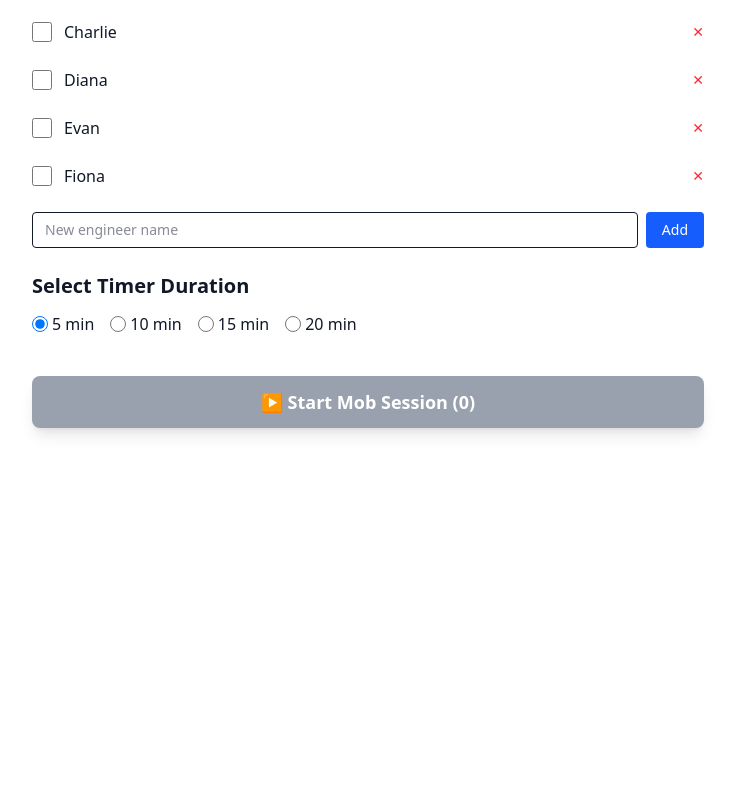
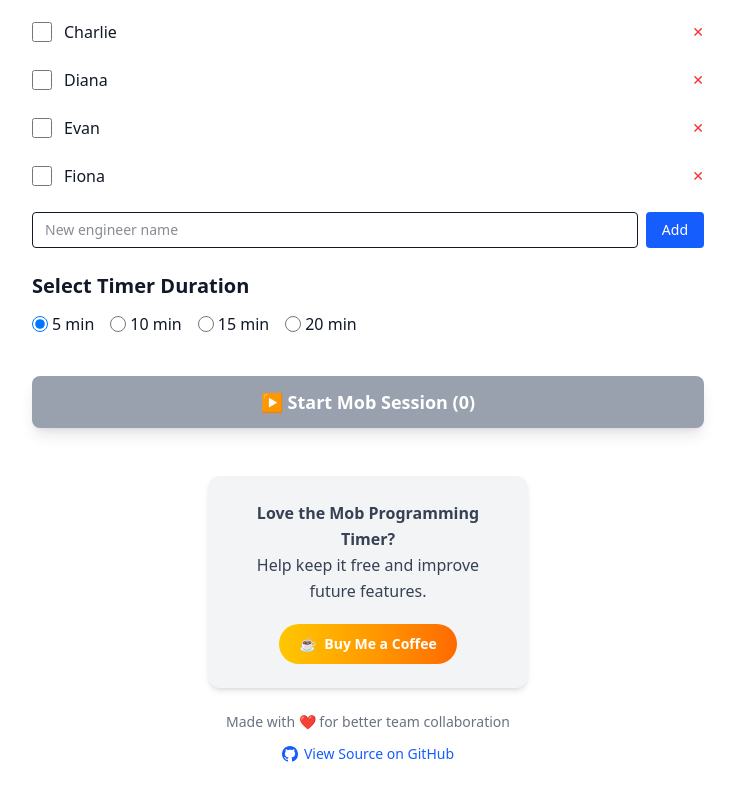
Before and after one commit to mohammedovich/mob-timer, a Next.js app: page / in a window 1280 px wide. Shown: the part 208-1008 px from the top of the page, without its empty margins (272-1007 px from the left). Before the commit the page ends 800 px from the top, so only its background shows below. Built offline with nearby package versions, Linux system fonts and the light colour scheme.

Commit message:
added buy me coffee card

```diff
--- a/app/globals.css
+++ b/app/globals.css
@@ -13,6 +13,16 @@
     --background: #111827;
     --foreground: #f9fafb;
   }
+}
+
+@keyframes fadeIn {
+  from { opacity: 0; transform: translateY(10px); }
+  to   { opacity: 1; transform: translateY(0); }
+
+}
+
+.animate-fade-in {
+  animation: fadeIn 0.6s ease-out forwards;
 }
 
 /* Smooth color transitions */
--- a/app/page.tsx
+++ b/app/page.tsx
@@ -1,14 +1,16 @@
 // app/page.tsx
 import SessionController from '../components/SessionController';
 import { SessionProvider } from '../components/SessionContext';
+import Footer from '../components/Footer'
 import './globals.css';
 
 export default function Home() {
   return (
     <SessionProvider>
       <div className="container mx-auto p-6">
-        <h1>Mob Programming Session</h1>
-        <SessionController />
+      <h1>Mob Programming Session</h1>
+      <SessionController />
+      <Footer />
       </div>
     </SessionProvider>
   );
--- /dev/null
+++ b/components/Footer.tsx
@@ -0,0 +1,86 @@
+'use client';
+
+export default function Footer() {
+  return (
+    <footer className="mt-12 mb-8 text-center">
+      {/* Support Card */}
+      <div
+        className="
+          inline-block p-6 max-w-xs
+          bg-gray-100 dark:bg-gray-800
+          rounded-xl shadow-md
+          hover:shadow-lg
+          transition-shadow duration-300
+          animate-fade-in
+        "
+      >
+        <p className="text-gray-700 dark:text-gray-300 mb-5 leading-relaxed">
+          <span className="font-semibold">Love the Mob Programming Timer?</span>
+          <br />
+          Help keep it free and improve future features.
+        </p>
+
+        {/* Buy Me a Coffee Button with Animation */}
+        <a
+          href="https://buymeacoffee.com/mohammedovich"
+          target="_blank"
+          rel="noopener noreferrer"
+          className="
+            group inline-flex items-center space-x-2
+            px-5 py-2.5
+            bg-gradient-to-r from-yellow-400 to-orange-500
+            text-white text-sm font-bold
+            rounded-full
+            hover:from-yellow-500 hover:to-orange-600
+            transform transition-all duration-200
+            hover:scale-105 hover:shadow-md
+            focus:outline-none focus:ring-2 focus:ring-offset-2 focus:ring-yellow-500
+          "
+        >
+          <span
+            className="
+              transform
+              group-hover:rotate-12
+              transition-transform duration-200
+            "
+          >
+            ☕
+          </span>
+          <span>Buy Me a Coffee</span>
+        </a>
+      </div>
+
+      {/* GitHub & Credit Section */}
+      <div className="mt-6 space-y-3">
+        <p className="text-sm text-gray-500 dark:text-gray-400 transition-opacity hover:opacity-80">
+          Made with ❤️ for better team collaboration
+        </p>
+
+        <a
+          href="https://github.com/yourusername/mob-programming-timer" // 🔁 Replace with your repo
+          target="_blank"
+          rel="noopener noreferrer"
+          className="
+            inline-flex items-center space-x-1.5
+            text-blue-600 dark:text-blue-400 text-sm font-medium
+            hover:underline
+            hover:text-blue-800 dark:hover:text-blue-300
+            transition
+          "
+        >
+          <svg
+            xmlns="http://www.w3.org/2000/svg"
+            width="16"
+            height="16"
+            fill="currentColor"
+            className="bi bi-github"
+            viewBox="0 0 16 16"
+          >
+            <path d="M8 0C3.58 0 0 3.58 0 8c0 3.54 2.29 6.53 5.47 7.59.4.07.55-.17.55-.38 0-.19-.01-.82-.01-1.49-2.01.37-2.53-.49-2.69-.94-.09-.23-.48-.94-.82-1.13-.28-.15-.68-.52-.01-.53.63-.01 1.08.58 1.23.82.72 1.21 1.87.87 2.33.66.07-.52.28-.87.51-1.07-1.78-.2-3.64-.89-3.64-3.95 0-.87.31-1.59.82-2.15-.08-.2-.36-1.02.08-2.12 0 0 .67-.21 2.2.82.64-.18 1.32-.27 2-.27.68 0 1.36.09 2 .27 1.53-1.04 2.2-.82 2.2-.82.44 1.1.16 1.92.08 2.12.51.56.82 1.27.82 2.15 0 3.07-1.87 3.75-3.65 3.95.29.25.54.73.54 1.48 0 1.07-.01 1.93-.01 2.2 0 .21.15.46.55.38A8.012 8.012 0 0 0 16 8c0-4.42-3.58-8-8-8z" />
+          </svg>
+          <span>View Source on GitHub</span>
+        </a>
+      </div>
+    </footer>
+  );
+}
```
